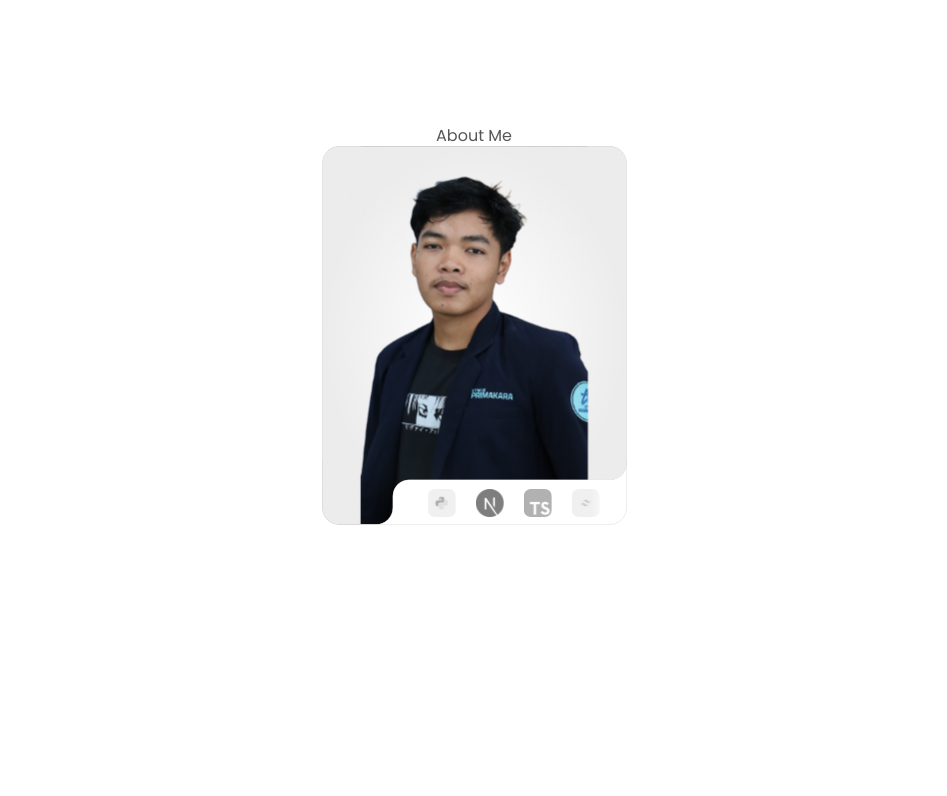
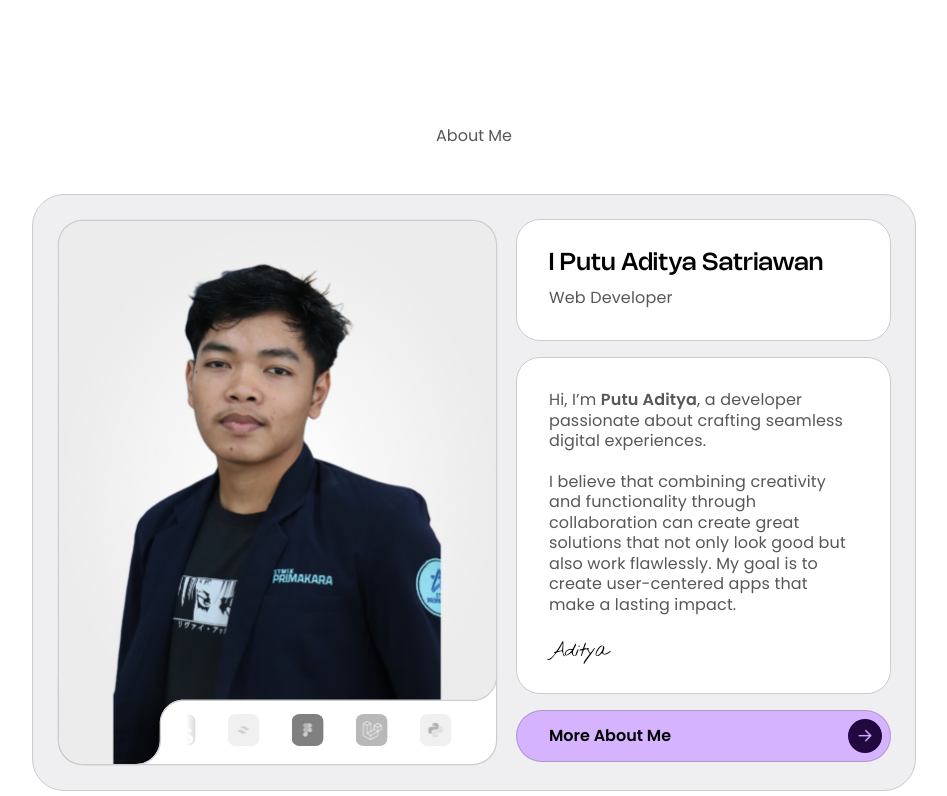
Before and after one commit to putuadityadev/portofolio-2025, a Next.js app: page / in a window 1280 px wide. Shown: the part 1944-2740 px from the top of the page, without its empty margins (166-1113 px from the left). Built offline with nearby package versions, Linux system fonts and the light colour scheme.

Commit message:
feat(ui): create about section with profile content and styling

```diff
--- a/app/globals.css
+++ b/app/globals.css
@@ -7,6 +7,7 @@
 @theme inline {
   --font-poppins: var(--font-poppins);
   --font-nohemi: var(--font-nohemi);
+  --font-nothing-you-could-do: var(--font-nothing-you-could-do);
 
   /* Custom Colors */
   --color-primary: #210940;
--- a/app/layout.tsx
+++ b/app/layout.tsx
@@ -1,5 +1,6 @@
 import type { Metadata } from "next";
 import { Poppins } from "next/font/google";
+import { Nothing_You_Could_Do } from "next/font/google";
 import localFont from "next/font/local";
 import "./globals.css";
 import { Navbar } from "@/components/Navbar";
@@ -9,6 +10,12 @@ const poppins = Poppins({
   variable: "--font-poppins",
   subsets: ["latin"],
   weight: ["100", "200", "300", "400", "500", "600", "700", "800", "900"]
+})
+
+const nothingYouCouldDo = Nothing_You_Could_Do({
+  variable: "--font-nothing-you-could-do",
+  subsets: ["latin"],
+  weight: ["400"]
 })
 
 const nohemi = localFont({
@@ -75,7 +82,7 @@ export default function RootLayout({
   return (
     <html lang="en">
       <body
-        className={`${poppins.variable} ${nohemi.variable} antialiased`}
+        className={`${poppins.variable} ${nohemi.variable} ${nothingYouCouldDo.variable} antialiased`}
       >
         <div className="section-container">
           <Navbar />
--- a/components/About.tsx
+++ b/components/About.tsx
@@ -1,15 +1,46 @@
 import AvatarCard from "./ui/AvatarCard";
+import Button from "./ui/Button";
+import Heading2 from "./ui/Heading2";
+import Paragraph from "./ui/Paragraph";
 import SubHeadline from "./ui/SubHeadline";
 
 export default function AboutSection() {
     return (
-        <div className="w-full min-h-dvh mt-32 flex flex-col justify-start items-center">
+        <div className="w-full min-h-dvh mt-32 flex flex-col justify-start items-center gap-12">
             <SubHeadline>
                 About Me
             </SubHeadline>
-            <div className="flex flex-col md:flex-row justify-center items-center gap-4 md:gap-4.5">
+            <div className="flex flex-col md:flex-row justify-center md:justify-between items-center md:items-start gap-4 md:gap-4.5 bg-cardBg p-6 rounded-4xl border-[0.5px] border-paragraphBlack w-full">
                 {/* Image */}
                 <AvatarCard />
+                <div className="flex flex-col gap-4 md:w-[376px]">
+                    <div className="p-8 flex flex-col gap-4.5 md:gap-3 bg-white rounded-3xl border-[0.5px] border-paragraphBlack w-full">
+                        <Heading2
+                            className="md:!text-2xl"
+                        >
+                            I Putu Aditya Satriawan
+                        </Heading2>
+                        <Paragraph>
+                            Web Developer
+                        </Paragraph>
+                    </div>
+                    <div className="p-8 flex flex-col gap-4.5 bg-white rounded-3xl border-[0.5px] border-paragraphBlack w-full">
+                        <Paragraph>
+                            Hi, I’m <span className="font-semibold">Putu Aditya</span>, a developer passionate about crafting seamless digital experiences.
+                            <br />
+                            <br />
+                            I believe that combining creativity and functionality through collaboration can create great solutions that not only look good but also work flawlessly. My goal is to create user-centered apps that make a lasting impact.
+                        </Paragraph>
+                        <span className="text-xl leading-[100%] tracking-[-0.6px] font-nothing-you-could-do md:mt-2">
+                            Aditya
+                        </span>
+                    </div>
+                    <Button
+                        variants="detail"
+                    >
+                        More About Me
+                    </Button>
+                </div>
             </div>
         </div>
     )
--- a/components/ui/AvatarCard.tsx
+++ b/components/ui/AvatarCard.tsx
@@ -2,35 +2,52 @@
 import Image from "next/image";
 import { motion } from "framer-motion";
 import { myTechStack } from "@/utils/data";
+import { useEffect, useState } from "react";
 
 export default function AvatarCard() {
-    // Duplicate array untuk seamless loop
     const duplicatedTechStack = [...myTechStack, ...myTechStack];
+    const [isNotMobile, setIsNotMobile] = useState(false);
+
+    useEffect(() => {
+        const checkScreenWidth = () => {
+            setIsNotMobile(window.innerWidth > 768);
+        };
+
+        checkScreenWidth();
+        window.addEventListener('resize', checkScreenWidth);
+        return () => window.removeEventListener('resize', checkScreenWidth);
+    }, []);
+
+    // Calculate the width of one complete set
+    const itemWidth = isNotMobile ? 32 : 28;
+    const gapWidth = isNotMobile ? 32 : 20; // md:gap-8 = 32px, gap-5 = 20px
+    const singleSetWidth = myTechStack.length * (itemWidth + gapWidth);
 
     return (
         <div className="relative">
-            <Image
-                alt="avatar-image"
-                src={'/images/card-avatar.svg'}
-                width={305}
-                height={380}
-                className="object-contain"
-            />
-            <div className="absolute max-w-[200px] bottom-2 right-4 overflow-hidden">
+                <Image
+                    alt="avatar-image"
+                    src={'/images/card-avatar.svg'}
+                    width={ isNotMobile ? 442 : 335}
+                    height={ isNotMobile ? 550 : 380}
+                    className="object-contain"
+                />
+            <div className="absolute max-w-[200px] md:max-w-[288px] bottom-2 md:bottom-5 right-4 md:right-6 overflow-hidden">
                 {/* Gradient overlays */}
                 <div className="absolute left-0 top-0 w-5 h-full bg-gradient-to-r from-white to-transparent z-10 pointer-events-none" />
                 <div className="absolute right-0 top-0 w-5 h-full bg-gradient-to-l from-white to-transparent z-10 pointer-events-none" />
 
                 {/* Scrolling container */}
                 <motion.div
-                    className="flex items-center gap-5"
+                    className="flex items-center gap-5 md:gap-8"
                     animate={{
-                        x: [0, -((myTechStack.length * 28) + (myTechStack.length * 20))]
+                        x: [-singleSetWidth, 0]
                     }}
                     transition={{
                         duration: 8,
                         repeat: Infinity,
-                        ease: "linear"
+                        ease: "linear",
+                        repeatType: "loop"
                     }}
                 >
                     {duplicatedTechStack.map((stack, index) => (
@@ -38,8 +55,8 @@ export default function AvatarCard() {
                             alt={stack.name}
                             src={`/icons/${stack.icon}`}
                             key={`${stack.name}-${index}`}
-                            width={28}
-                            height={28}
+                            width={isNotMobile ? 32 : 28}
+                            height={isNotMobile ? 32 : 28}
                             className="flex-shrink-0 opacity-50 grayscale hover:cursor-pointer hover:opacity-100 hover:grayscale-0 transition-all duration-300 ease-in-out"
                         />
                     ))}
--- a/components/ui/Heading2.tsx
+++ b/components/ui/Heading2.tsx
@@ -1,10 +1,11 @@
 interface Heading2Props {
     children: string,
+    className?: string,
 }
 
-export default function Heading2({children} : Heading2Props ) {
+export default function Heading2({children, className} : Heading2Props ) {
     return (
-        <h2 className="text-[1.25rem] md:text-[2rem] font-[500] leading-[100%] tracking-[-0.2px] md:tracking-[0.32px]">
+        <h2 className={`text-[1.25rem] md:text-[2rem] font-[500] leading-[100%] tracking-[-0.2px] md:tracking-[0.32px] ${className}`}>
             {children}
         </h2>
     )
--- a/components/ui/Paragraph.tsx
+++ b/components/ui/Paragraph.tsx
@@ -1,11 +1,11 @@
 interface ParagraphProps {
-    children: string,
+    children: React.ReactNode,
     className?: string,
 }
 
 export default function Paragraph({children, className} : ParagraphProps) {
     return (
-        <p className={`text-paragraphWhite text-sm md:text-base md:tracking-[-0.16px] font-normal leading-[124%] tracking-[-0.14px] ${className}`}>
+        <p className={`text-paragraphWhite text-sm md:text-base md:tracking-[0.16px] font-normal leading-[128%] tracking-[0.14px] ${className}`}>
             {children}
         </p>
     )
```
Also changed, not shown: public/images/card-avatar.svg, 1 other file (tests, documents, lock files or other folders).
